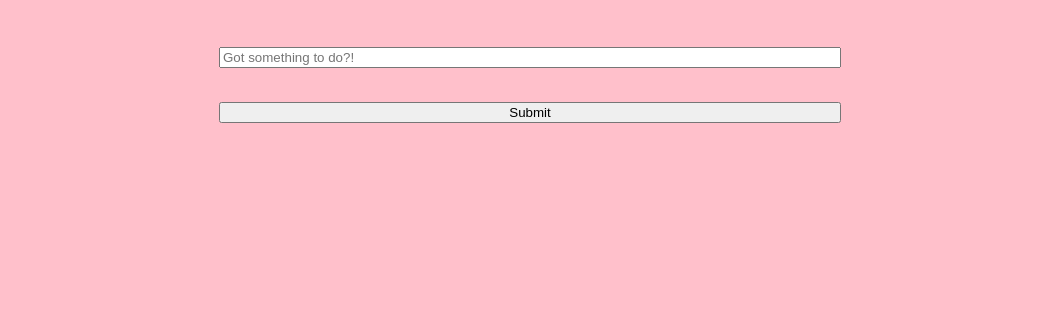
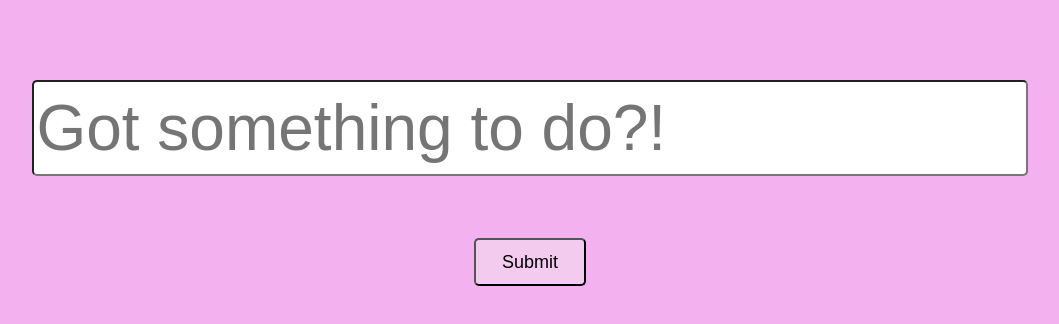
Before and after one commit to AseelM/jaam-todo-list, a website: page index.html in a window 1280 px wide. Shown: the whole page, without its empty margins (110-1169 px from the left). Drawn offline with Linux system fonts and the light colour scheme.

Commit message:
enlarged text input field and submit buttons, amended alignment

```diff
--- a/style.css
+++ b/style.css
@@ -6,18 +6,18 @@
 
 body {
   font-family: 'Nunito', sans-serif;
-  background-color: pink;
+  background-color: rgb(244, 177, 239);
   text-align: center;
   font-size: 3rem;
 }
 
 ul {
-  list-style-type: none
+  list-style-type: none;
+  margin-right: 3%;
 }
 
 li {
-  list-style-type: none
-  text-align: center;
+  list-style-type: none text-align: center;
   border-radius: 10px;
   padding: 10px;
   margin-bottom: 30px;
@@ -26,26 +26,40 @@ li {
   -webkit-box-shadow: 0px 0px 8px rgba(0, 0, 0, 0.3);
   -moz-box-shadow: 0px 0px 8px rgba(0, 0, 0, 0.3);
   box-shadow: 0px 0px 8px rgba(0, 0, 0, 0.3);
+  color: rgb(78, 11, 43);
 }
 
 form {
   border-radius: 10px;
   padding: 10px;
-  /*border: 1px solid black;
-  border: inset 1px solid #333;
-  -webkit-box-shadow: 0px 0px 8px rgba(0, 0, 0, 0.3);
-  -moz-box-shadow: 0px 0px 8px rgba(0, 0, 0, 0.3);
-  box-shadow: 0px 0px 8px rgba(0, 0, 0, 0.3);*/
 }
 
 #form-title {
-  color: white;
-
-
+  color: rgb(78, 11, 43);
+  width: 80%;
 }
 
-input {
-  width: 50%;
+input[type="text"] {
+  display: block;
+  margin: 5% auto;
+  width: 10rem;
+  height: 6rem;
+  font-size: 4rem;
+  appearance: none;
+  box-shadow: none;
+  border-radius: 5px;
 }
 
-#todo-container {}
+input[type="text"]:focus {
+  border: 2px solid grey:;
+}
+
+input[type="submit"] {
+  display: block;
+  margin: 5% auto;
+  width: 7rem;
+  height: 3rem;
+  font-size: 18px;
+  background-color: rgb(242, 203, 239);
+  border-radius: 5px;
+}
```
Also changed, not shown: index.html (+6 -3 lines).
